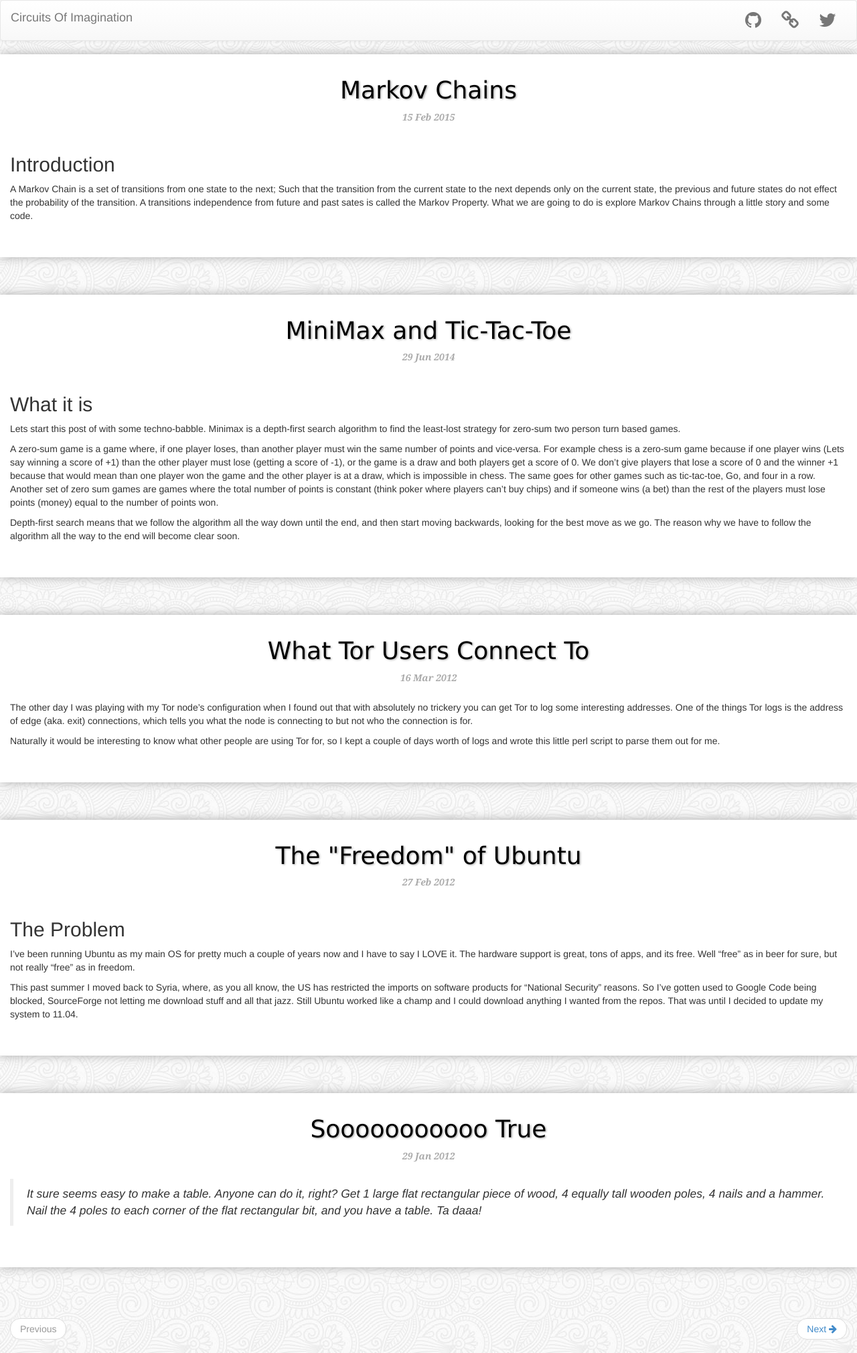
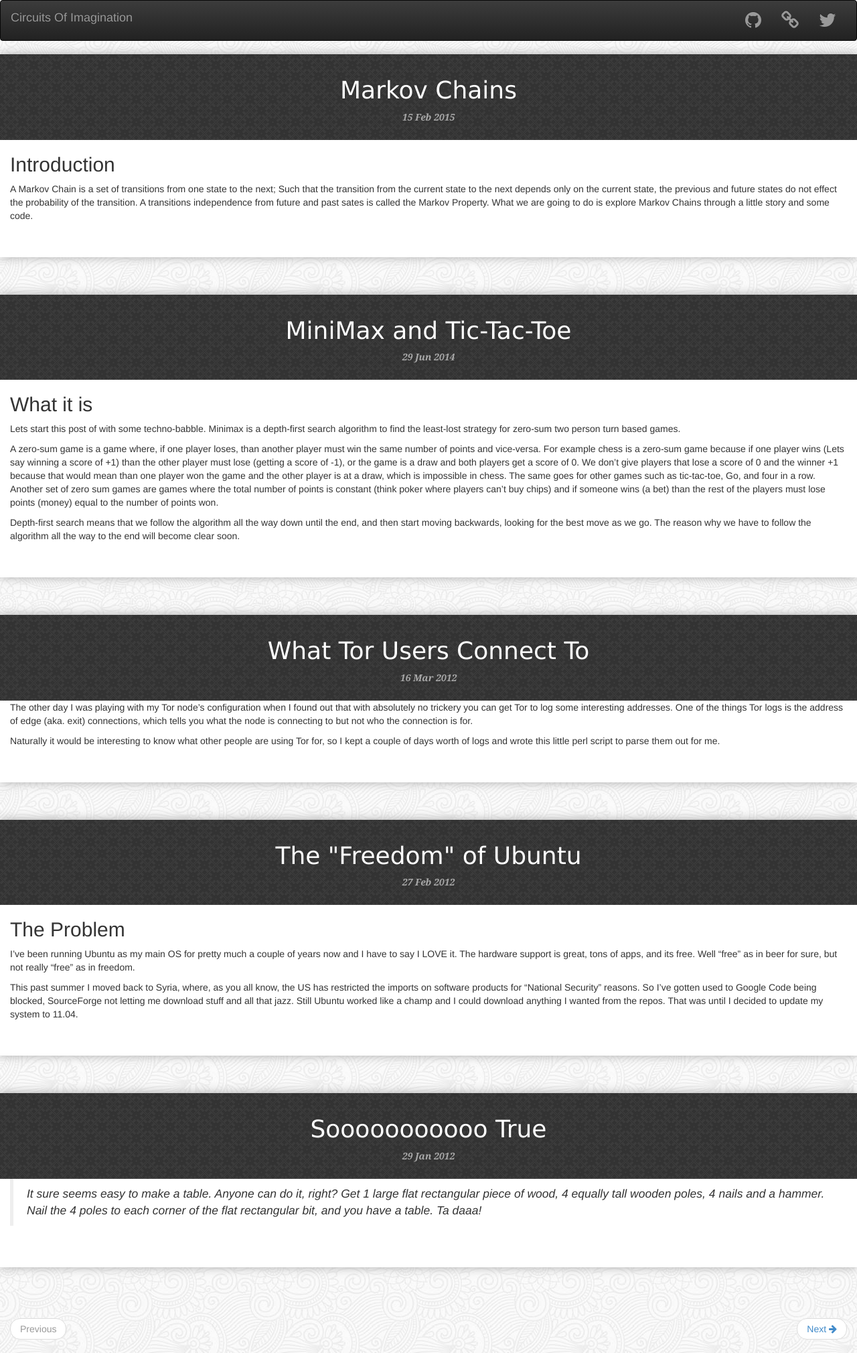
Before and after one commit to tantalum/tantalum.github.io, a Jekyll site: the page built from index.html, in a window 1280 px wide. Shown: the whole page at 67% size. Built offline with Jekyll 4.4.1, drawn with Linux system fonts in a browser that asks for light colours; nearby versions of some CDN libraries; Markdown is read by kramdown in place of the engine named in the settings; the list of posts is cut into pages by our own code; comment, search, counter and statistics services are not loaded.

Commit message:
Dark pattern for post headers. Go back to navbar-inverse.

```diff
--- a/_layouts/default.html
+++ b/_layouts/default.html
@@ -43,7 +43,7 @@
     </head>
     <body>
         <!-- Top Bar -->
-        <nav class="navbar navbar-default" role="navigation">
+        <nav class="navbar navbar-inverse" role="navigation">
             <div class="container-fluid">
                 <section class="navbar-header">
                     <button type="button" class="navbar-toggle collapsed" data-toggle="collapse" data-target="#nav-links">
--- a/css/main.css
+++ b/css/main.css
@@ -10,6 +10,7 @@ body {
 }
 
 .post .post-meta {
+    background: url("/img/dark_embroidery.png");
     text-align: center;
 	padding: 1em 0;
 }
@@ -17,8 +18,7 @@ body {
 .post .post-meta a {
 	font-family: "Verdana", sans-serif;
 	font-weight: bold;
-    color: #000;
-	text-shadow: 0.1em 0.1em 0.2em #aaa;
+    color: #FFF;
 }
 
 .post .post-meta .post-meta-date {
```
Also changed, not shown: img/dark_embroidery.png (added).
